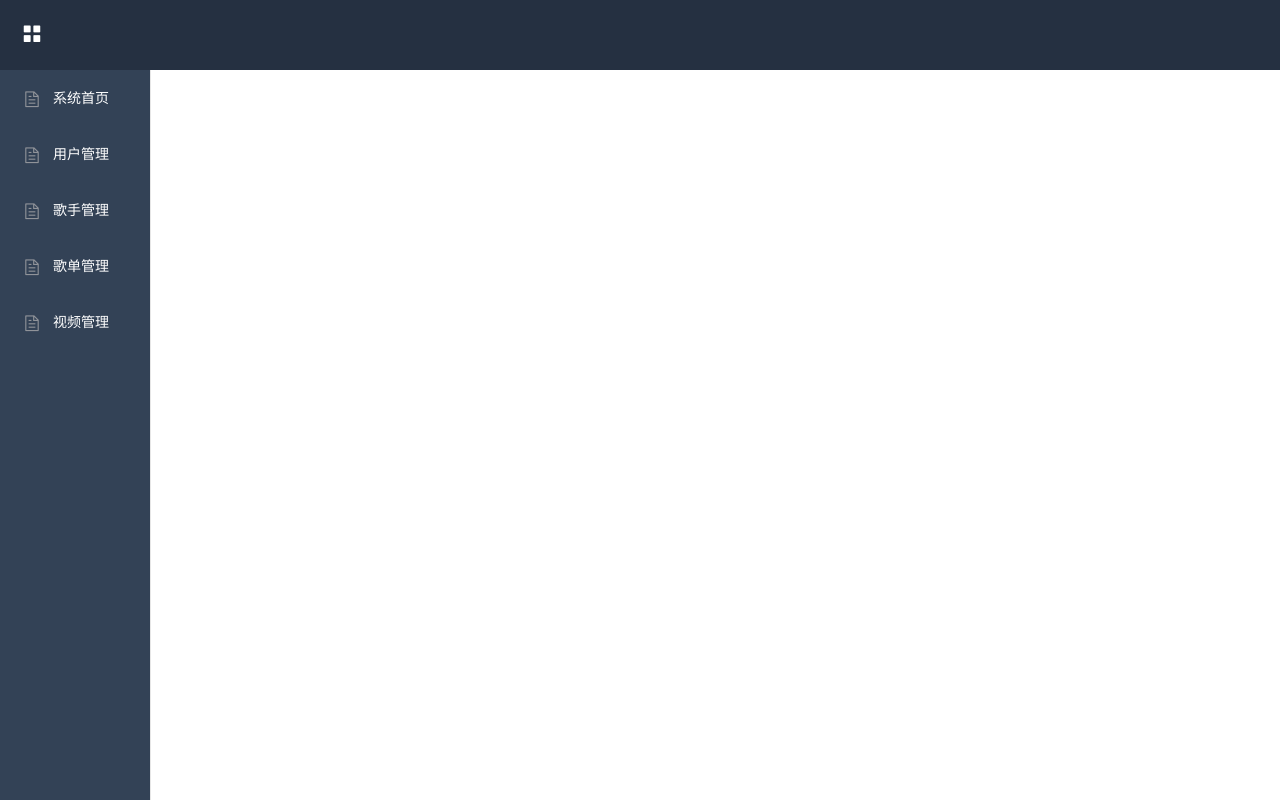
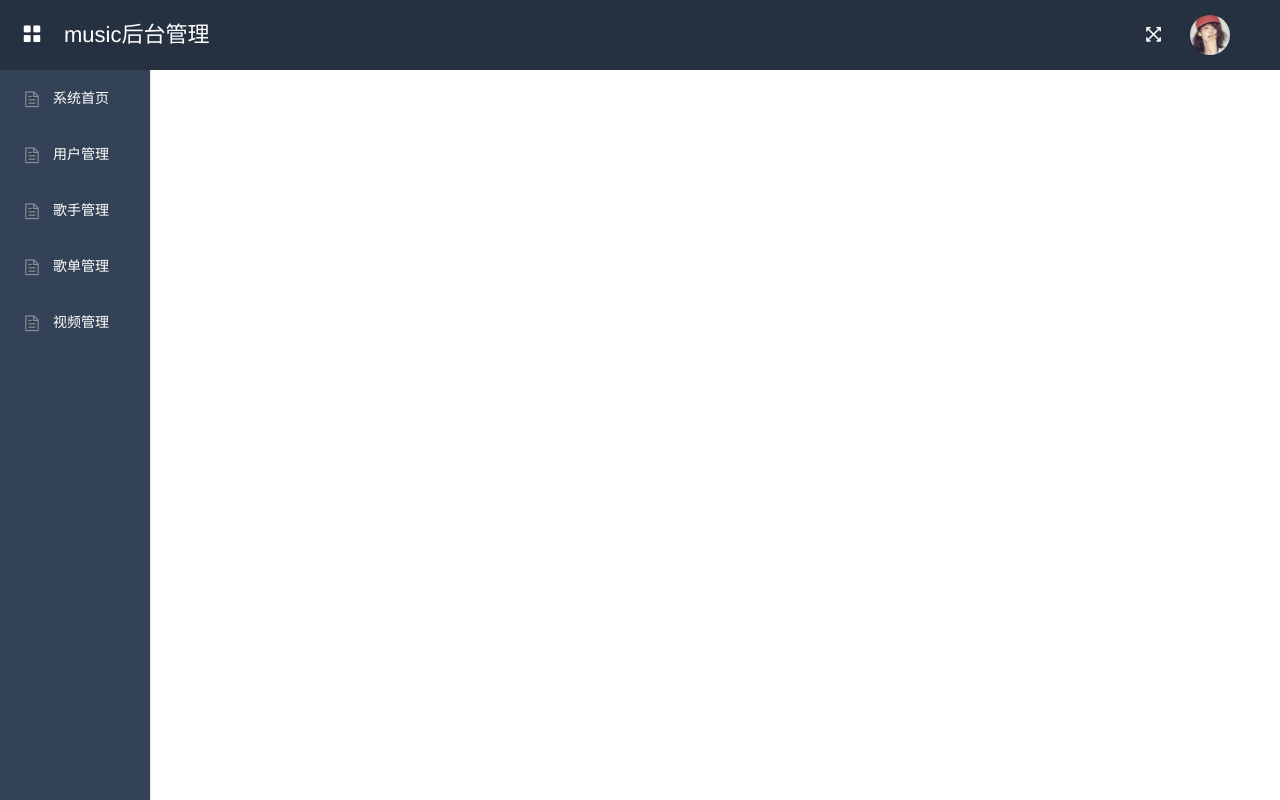
Before and after one commit to ya942371102/wx-music-manager, a Vue app: page /#/home in a window 1280 px wide. Built offline with nearby package versions, Linux system fonts and the light colour scheme.

Commit message:
添加头像

```diff
--- a/src/components/TheHeader.vue
+++ b/src/components/TheHeader.vue
@@ -4,6 +4,17 @@
         <div class="collapase-btn" @click="collapseChage">
             <i class="el-icon-menu"></i>
 
+        </div>
+        <div class="logo">music后台管理</div>
+        <div class="header-right">
+            <div class="btn-fullscreen" @click="handleFullScreen">
+                <el-tooltip :content="fullscreen?`取消全屏`:`全屏`" placement="bottom">
+                    <i class="el-icon-rank"></i>
+                </el-tooltip>
+            </div>
+            <div class="user-avator">
+                <img src="../assets/img/user.jpg" />
+            </div>
         </div>
     </div>
 </template>
@@ -13,13 +24,47 @@ import bus from "../assets/js/bus";
 export default {
     data() {
         return{
-            collapse: false
+            collapse: false,
+            fullscreen: false
         }
     },
     methods:{
+        //侧边栏
         collapseChage(){
             this.collapse = !this.collapse;
             bus.$emit('collapse', this.collapse);
+        },
+        //全屏事件
+        handleFullScreen(){
+            if(this.fullscreen){
+                if(document.exitFullscreen){
+                    document.exitFullscreen()
+                }else if(document.webkitCancelFullScreen){
+                    // safari、chrom
+                    document.webkitCancelFullScreen();
+                }else if(document.mozCancelFullScreen){
+                    // firefox
+                    document.mozCancelFullScreen();
+                }else if(document.msExitFullScreeen){
+                    // ie
+                    document.msExitFullScreeen();
+                }
+            }else{
+                let element = document.documentElement;
+                if(element.requestFullscreen){
+                    element.requestFullscreen()
+                }else if(element.webkitRequestFullScreen){
+                    // safari、chrom
+                    element.webkitRequestFullScreen();
+                }else if(element.mozRequestFullScreen){
+                    // firefox
+                    element.mozRequestFullScreen();
+                }else if(element.msRequestFullScreeen){
+                    // ie
+                    element.msRequestFullScreeen();
+                }
+            }
+            this.fullscreen = !this.fullscreen;
         }
     }
 }
@@ -44,4 +89,35 @@ export default {
     line-height: 70px;
 }
 
+.header .logo{
+    position: relative;
+    float: left;
+    line-height: 70px;
+}
+
+.header-right{
+    float: right;
+    padding-right: 50px;
+    display: flex;
+    height: 70px;
+    align-items: center;
+}
+
+.btn-fullscreen{
+    transform: rotate(45deg);
+    margin-right: 5px;
+    font-size: 24px;
+}
+
+.user-avator{
+    margin-left: 20px;
+}
+
+.user-avator img{
+    display: block;
+    width: 40px;
+    height: 40px;
+    border-radius: 50%;
+}
+
 </style>
```
